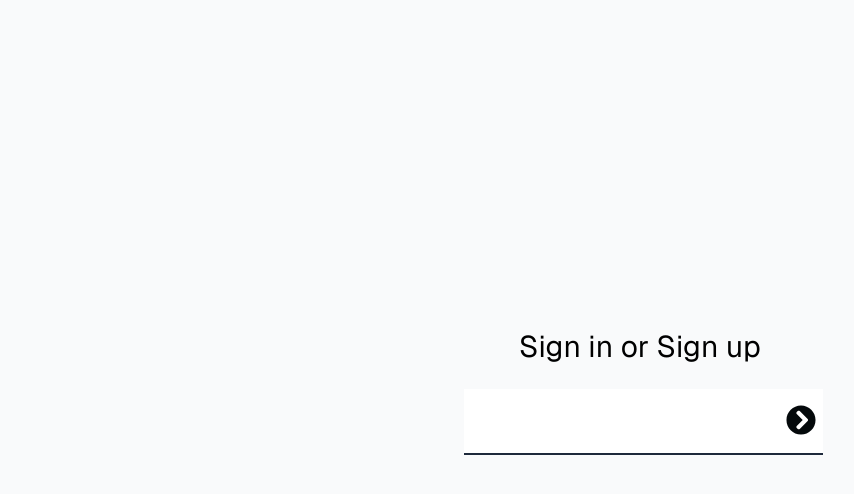
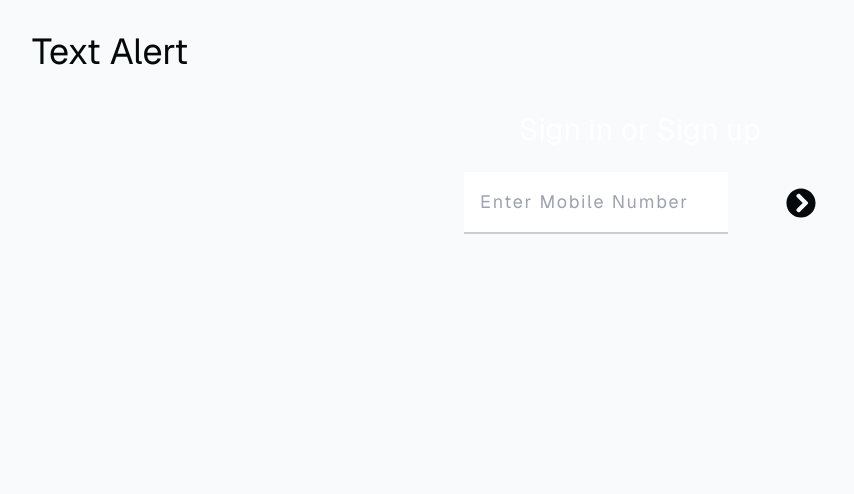
Before and after one commit to farhaannishtar/textalert.io, a Next.js app: page / in a window 1280 px wide. Shown: the top 494 px of the page, without its empty margins (0-854 px from the left). Built offline with nearby package versions, Linux system fonts and the light colour scheme.

Commit message:
style: adjust layout of input box

```diff
--- a/app/login/page.tsx
+++ b/app/login/page.tsx
@@ -1,7 +1,6 @@
 "use client";
 
-import { validatePhoneNumber } from "@/utils/utils";
-// import { createClient } from "@/utils/supabase/server";
+import { validatePhoneNumber } from "@/utils/string-utils";
 import { redirect } from "next/navigation";
 import { useState } from "react";
 import { FaChevronCircleRight } from "react-icons/fa";
@@ -50,7 +49,7 @@ export default function Login({
   };
 
   const [phoneInput, setPhoneInput] = useState("");
-  const [errors, setErrors] = useState([]);
+  const [errors, setErrors] = useState<String[]>([]);
 
   const phoneInputChangeHandler = (e: React.ChangeEvent<HTMLInputElement>) => {
     const input = e.target.value;
@@ -63,18 +62,19 @@ export default function Login({
   };
 
   return (
-    <div className="flex-1 flex flex-col w-full px-8 sm:max-w-md justify-center gap-2 ">
+    <div className="flex flex-col w-full px-8 mt-10 sm:max-w-md gap-2">
       <form
-        className="animate-in flex-1 flex flex-col w-full justify-center gap-2 text-foreground "
+        className="animate-in flex-1 flex flex-col w-full justify-center gap-2 text-foreground"
         action={signIn}
       >
-        <p className="text-3xl  text-black text-center">Sign in or Sign up</p>
+        <p className="text-3xl text-white text-center">Sign in or Sign up</p>
         <div className="relative p-4">
           <input
             type="text"
             value={phoneInput}
             onChange={phoneInputChangeHandler}
-            className="text-sky-900 border-b-slate-800 border-solid border-b-2 p-4 text-2xl pr-4 tracking-widest text-bold "
+            className="text-sky-900 border-solid border-b-2 w-64 sm:w-96 md:w-1/2 lg:w-1/3 xl:w-3/4 p-4 text-lg placeholder-gray-400 text-white pr-4 tracking-widest text-bold"
+            placeholder="Enter Mobile Number"
           />
           <FaChevronCircleRight className="absolute top-8 right-4 text-3xl" />
         </div>
--- a/app/page.tsx
+++ b/app/page.tsx
@@ -8,6 +8,9 @@ import Nav from "@/components/Nav";
 export default async function Index() {
   return (
     <>
+      <div className="flex justify-start w-full pl-8 pt-8">
+        <h1 className="text-4xl">Text Alert</h1>
+      </div>
       <Login searchParams={{ message: "" }} />
     </>
   );
```
Also changed, not shown: utils/string-utils.ts (renamed from utils/utils.tsx).
